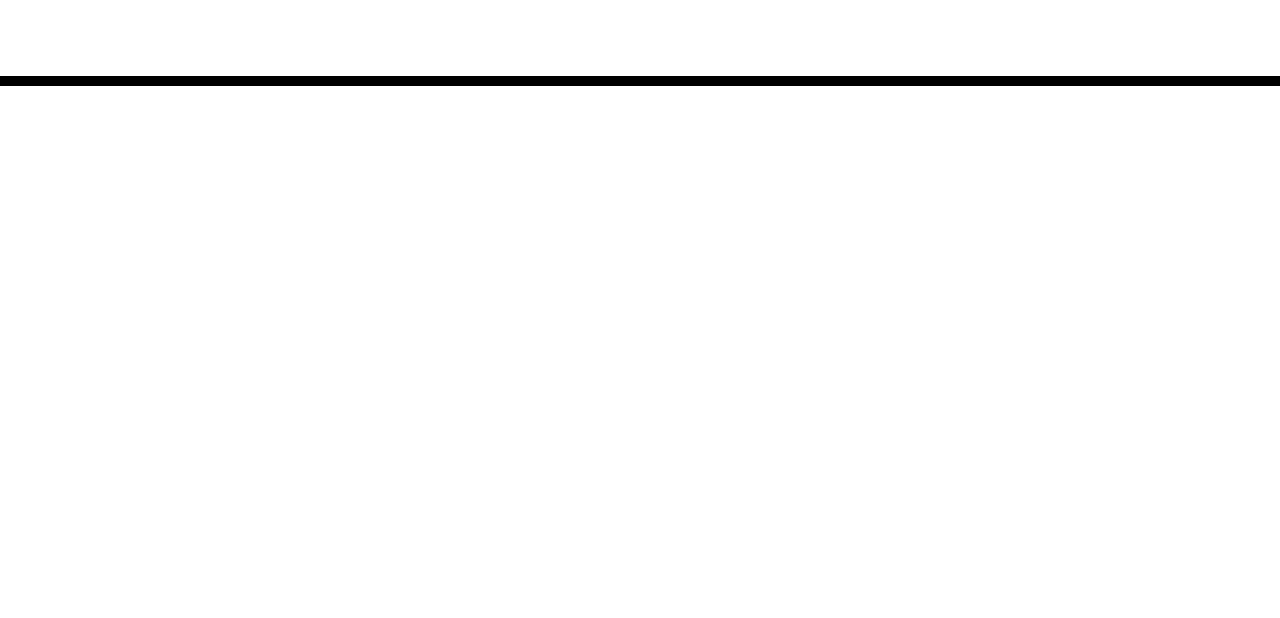
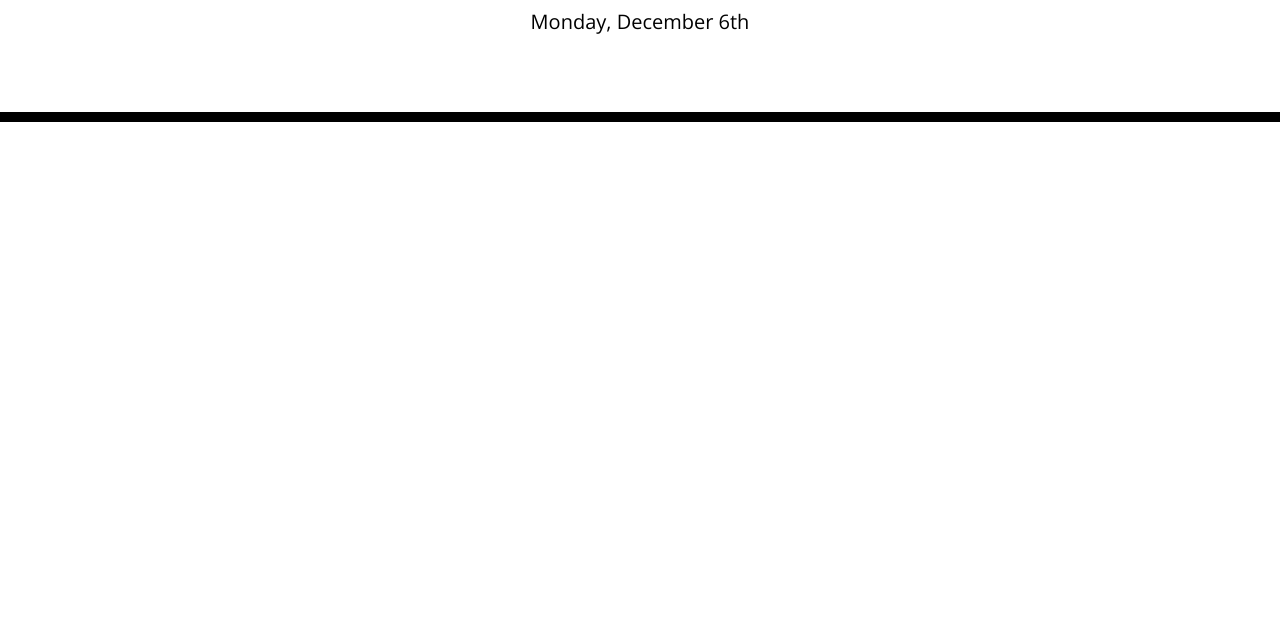
Before and after one commit to glazovg/work-day-scheduler-hw, a plain HTML site: page index.html in a window 1280 px wide. Shown: the part 182-800 px from the top of the page. Drawn offline with nearby package versions, Linux system fonts and the light colour scheme; files that its build step writes are made by us from their sources.

Commit message:
Adding current day to webpage

```diff
--- /dev/null
+++ b/assets/js/script.js
@@ -0,0 +1,4 @@
+let currentDay = moment().format('dddd, MMMM Do');
+let currentDayEl = $('#currentDay');
+
+currentDayEl.text(currentDay);
--- a/index.html
+++ b/index.html
@@ -18,7 +18,7 @@
       href="https://fonts.googleapis.com/css?family=Open+Sans&display=swap"
       rel="stylesheet"
     />
-    <link rel="stylesheet" href="style.css" />
+    <link rel="stylesheet" href="./assets/css/style.css" />
     <title>Work Day Scheduler</title>
   </head>
 
@@ -30,9 +30,11 @@
     </header>
     <div class="container">
       <!-- Timeblocks go here -->
+
     </div>
 
     <script src="https://cdnjs.cloudflare.com/ajax/libs/jquery/3.2.1/jquery.min.js"></script>
     <script src="https://cdnjs.cloudflare.com/ajax/libs/moment.js/2.24.0/moment.min.js"></script>
+    <script src="./assets/js/script.js"></script>
   </body>
 </html>
```
